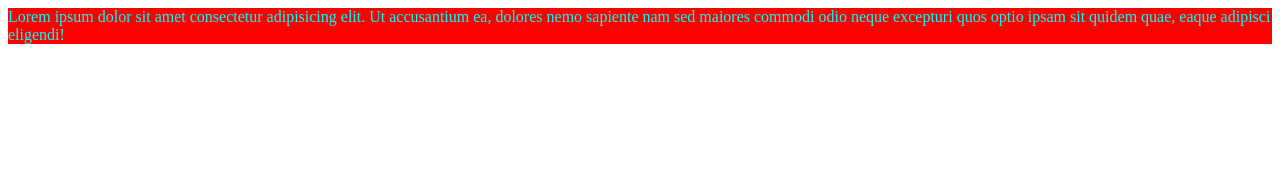
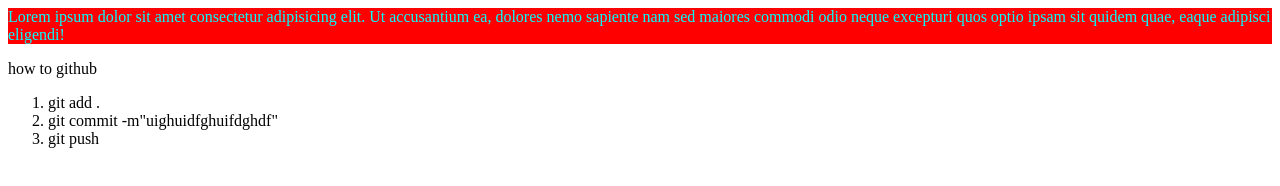
Before and after one commit to jamihossain09/myself-jami, a plain HTML site: page index.html in a window 1280 px wide. Drawn offline with Linux system fonts and the light colour scheme.

Commit message:
i added how to push github

```diff
--- a/index.html
+++ b/index.html
@@ -10,5 +10,13 @@
     <div id="abc">
         Lorem ipsum dolor sit amet consectetur adipisicing elit. Ut accusantium ea, dolores nemo sapiente nam sed maiores commodi odio neque excepturi quos optio ipsam sit quidem quae, eaque adipisci eligendi!
     </div>
+
+    <p>how to github</p>
+    <ol>
+        <li>git add .</li>
+        <li>git commit -m"uighuidfghuifdghdf"</li>
+<li>
+    git push
+</li>    </ol>
 </body>
 </html>
```
